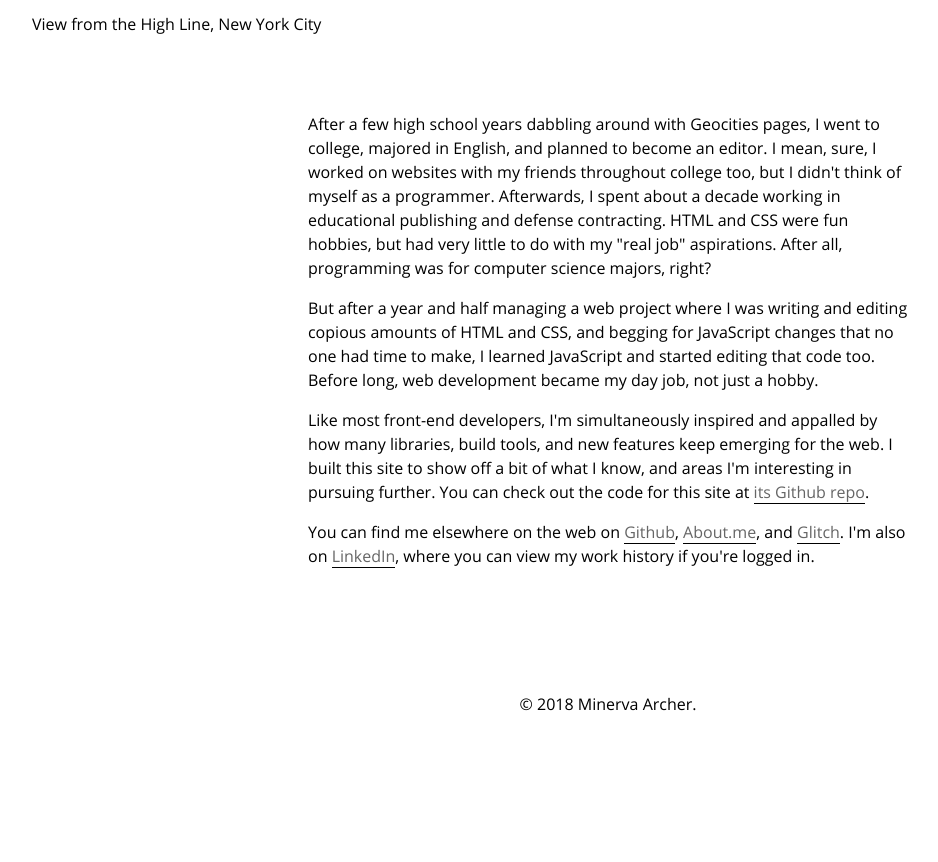
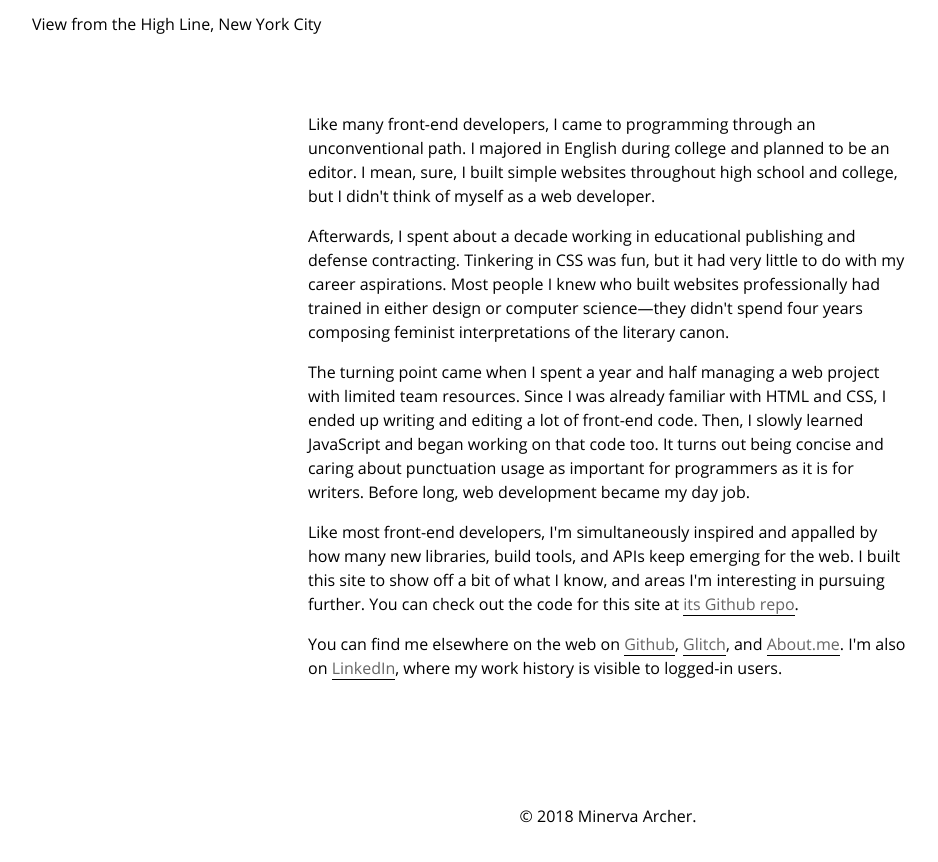
Before and after one commit to MinervaArcher/minervaarcher-vue, a Vue app: page /about in a window 1280 px wide. Shown: the part 1296-2158 px from the top of the page, without its empty margins (32-970 px from the left). Before the commit the page ends 2056 px from the top, so only its background shows below. Built offline with nearby package versions, Linux system fonts and the light colour scheme.

Commit message:
updated About and README

```diff
--- a/src/views/About.vue
+++ b/src/views/About.vue
@@ -22,24 +22,29 @@
     />
     <div class="detail-text">
       <p>
-        After a few high school years dabbling around with Geocities pages,
-        I went to college, majored in English, and planned to become an editor.
-        I mean, sure, I worked on websites with my friends throughout college
-        too, but I didn't think of myself as a programmer. Afterwards, I spent
-        about a decade working in educational publishing and defense contracting.
-        HTML and CSS were fun hobbies, but had very little to do with my "real job"
-        aspirations. After all, programming was for computer science majors, right?
+        Like many front-end developers, I came to programming through an unconventional path.
+        I majored in English during college and planned to be an editor.
+        I mean, sure, I built simple websites throughout high school and college,
+        but I didn't think of myself as a web developer.
       </p>
       <p>
-        But after a year and half managing a web project where I was writing
-        and editing copious amounts of HTML and CSS, and begging for JavaScript
-        changes that no one had time to make, I learned JavaScript and started
-        editing that code too. Before long, web development became my day job,
-        not just a hobby.
+        Afterwards, I spent about a decade working in educational publishing and defense contracting.
+        Tinkering in CSS was fun, but it had very little to do with my career
+        aspirations. Most people I knew who built websites professionally had
+        trained in either design or computer science&mdash;they didn't spend
+        four years composing feminist interpretations of the literary canon.
+      </p>
+      <p>
+        The turning point came when I spent a year and half managing a web project with
+        limited team resources. Since I was already familiar with HTML and CSS, I ended up
+        writing and editing a lot of front-end code. Then, I slowly learned JavaScript and
+        began working on that code too. It turns out being concise and caring about punctuation
+        usage as important for programmers as it is for writers. Before long, web development
+        became my day job.
       </p>
       <p>
         Like most front-end developers, I'm simultaneously inspired and appalled
-        by how many libraries, build tools, and new features keep emerging for
+        by how many new libraries, build tools, and APIs keep emerging for
         the web. I built this site to show off a bit of what I know, and areas
         I'm interesting in pursuing further. You can check out the code for this
         site at
@@ -59,18 +64,18 @@
           noreferrer
         >Github</a>,
         <a
+          href="https://glitch.com/@MinervaArcher"
+          target="_blank"
+          noopener
+          noreferrer
+        >Glitch</a>,
+        and
+        <a
           href="https://about.me/minerva_archer"
           target="_blank"
           noopener
           noreferrer
-        >About.me</a>,
-        and
-        <a
-          href="https://glitch.com/@MinervaArcher"
-          target="_blank"
-          noopener
-          noreferrer
-        >Glitch</a>.
+        >About.me</a>.
         I'm also on
         <a
           href="https:/www.linkedin.com/in/minerva-a-12a5a85b"
@@ -78,7 +83,7 @@
           noopener
           noreferrer
         >LinkedIn</a>,
-        where you can view my work history if you're logged in.
+        where my work history is visible to logged-in users.
       </p>
     </div>
   </Page>
```
Also changed, not shown: 1 other file (tests, documents, lock files or other folders).
